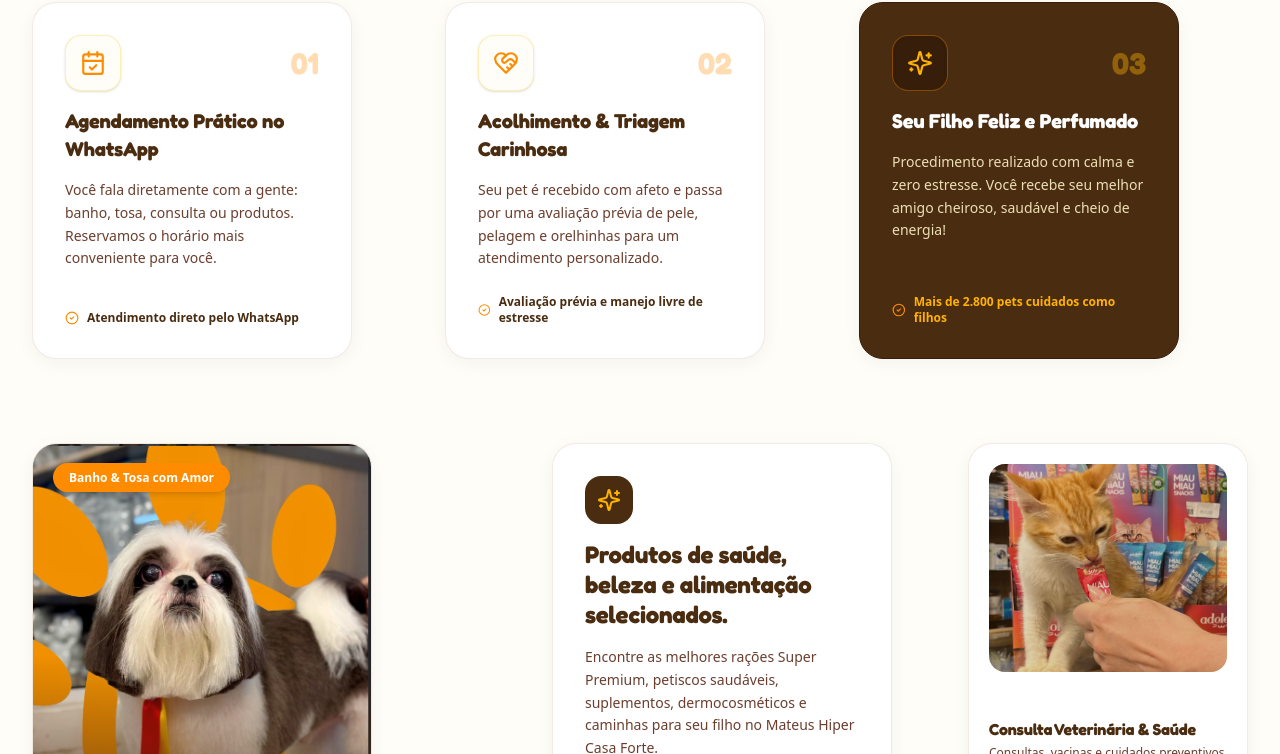
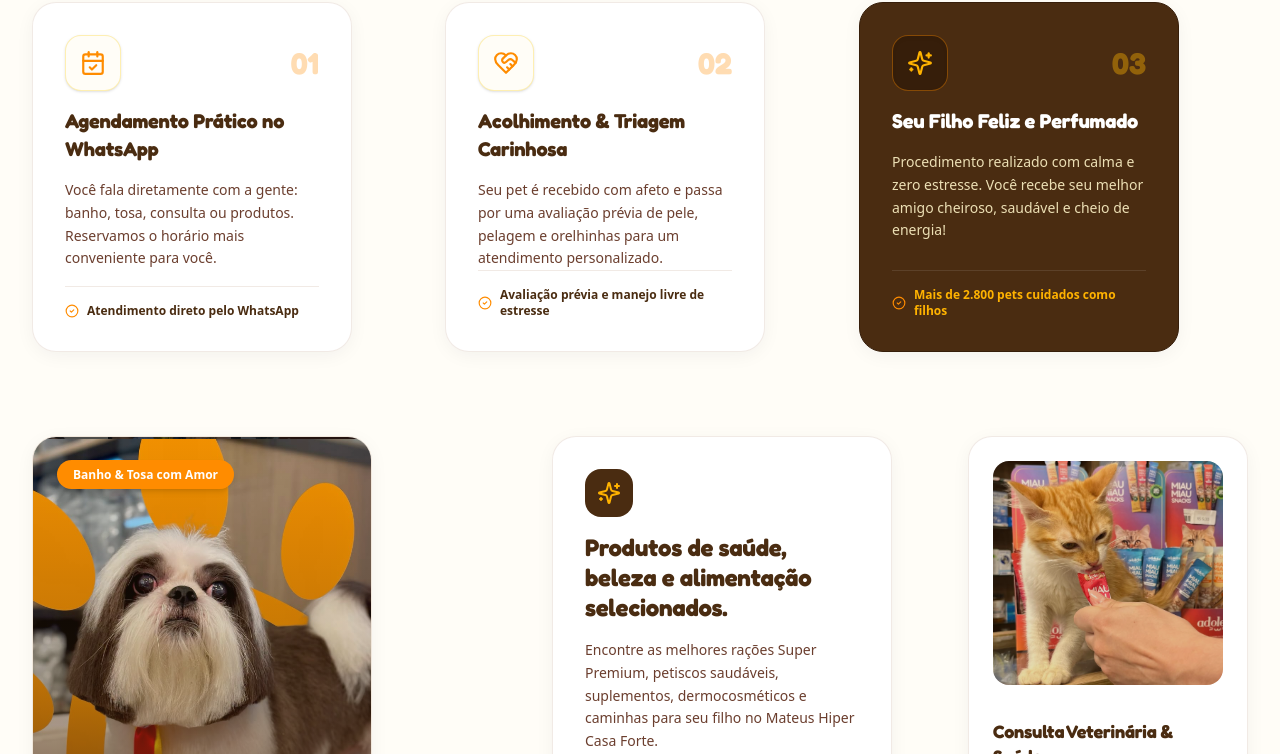
Before and after one commit to Gee152/petshop, an Astro site: page / in a window 1280 px wide. Shown: the part 1927-2681 px from the top of the page. Built offline with nearby package versions, Linux system fonts and the light colour scheme; Astro itself is replaced by a stand-in of ours.

Commit message:
style: alinha perfeitamente a altura e linha de base de todos os cards da secao Como Funciona, Servicos e Depoimentos

```diff
--- a/src/components/SocialProof.jsx
+++ b/src/components/SocialProof.jsx
@@ -62,7 +62,7 @@ export default function SocialProof({ onRequestFormModal }) {
             {TESTIMONIALS.map((t, idx) => (
               <div
                 key={idx}
-                className={`w-[85vw] max-w-[340px] shrink-0 snap-center md:w-auto md:shrink md:snap-align-none bg-white hover:bg-[#FFFDF7] border border-amber-900/10 hover:border-[#FF8C00]/50 p-6 sm:p-8 rounded-3xl space-y-4 flex flex-col justify-between hover:shadow-xl transition-all duration-300 interactive-card reveal ${
+                className={`w-[85vw] max-w-[340px] shrink-0 snap-center md:w-auto md:shrink md:snap-align-none h-full bg-white hover:bg-[#FFFDF7] border border-amber-900/10 hover:border-[#FF8C00]/50 p-6 sm:p-8 rounded-3xl space-y-4 flex flex-col justify-between hover:shadow-xl transition-all duration-300 interactive-card reveal ${
                   idx === 0 ? 'reveal-delay-100' : idx === 1 ? 'reveal-delay-200' : 'reveal-delay-300'
                 }`}
               >
--- a/src/components/Solutions.jsx
+++ b/src/components/Solutions.jsx
@@ -74,8 +74,8 @@ export default function Solutions({ onRequestFormModal }) {
           >
 
             {/* Passo 1: Agendamento */}
-            <div className="w-[84vw] max-w-[320px] shrink-0 snap-center md:w-auto md:shrink md:snap-align-none bg-white hover:bg-[#FFFDF7] border border-amber-900/10 hover:border-[#FF8C00]/50 rounded-3xl p-6 sm:p-8 space-y-4 shadow-sm hover:shadow-xl transition-all duration-300 interactive-card reveal reveal-delay-100 flex flex-col justify-between">
-              <div className="space-y-4">
+            <div className="w-[84vw] max-w-[320px] shrink-0 snap-center md:w-auto md:shrink md:snap-align-none h-full min-h-[300px] bg-white hover:bg-[#FFFDF7] border border-amber-900/10 hover:border-[#FF8C00]/50 rounded-3xl p-6 sm:p-8 shadow-sm hover:shadow-xl transition-all duration-300 interactive-card reveal reveal-delay-100 flex flex-col justify-between">
+              <div className="space-y-4 flex-1">
                 <div className="flex items-center justify-between">
                   <div className="w-14 h-14 rounded-2xl bg-[#FFFDF7] border border-amber-200/60 flex items-center justify-center text-[#4A2C11] shadow-sm">
                     <CalendarCheck size={26} className="text-[#FF8C00]" />
@@ -89,15 +89,15 @@ export default function Solutions({ onRequestFormModal }) {
                   {solutions.steps[0].description}
                 </p>
               </div>
-              <div className="pt-2 flex items-center gap-2 text-xs font-bold text-[#4A2C11]">
-                <CheckCircle2 size={14} className="text-[#FF8C00]" />
+              <div className="pt-4 mt-auto border-t border-amber-900/10 flex items-center gap-2 text-xs font-bold text-[#4A2C11]">
+                <CheckCircle2 size={14} className="text-[#FF8C00] shrink-0" />
                 <span>Atendimento direto pelo WhatsApp</span>
               </div>
             </div>
 
             {/* Passo 2: Acolhimento */}
-            <div className="w-[84vw] max-w-[320px] shrink-0 snap-center md:w-auto md:shrink md:snap-align-none bg-white hover:bg-[#FFFDF7] border border-amber-900/10 hover:border-[#FF8C00]/50 rounded-3xl p-6 sm:p-8 space-y-4 shadow-sm hover:shadow-xl transition-all duration-300 interactive-card reveal reveal-delay-200 flex flex-col justify-between">
-              <div className="space-y-4">
+            <div className="w-[84vw] max-w-[320px] shrink-0 snap-center md:w-auto md:shrink md:snap-align-none h-full min-h-[300px] bg-white hover:bg-[#FFFDF7] border border-amber-900/10 hover:border-[#FF8C00]/50 rounded-3xl p-6 sm:p-8 shadow-sm hover:shadow-xl transition-all duration-300 interactive-card reveal reveal-delay-200 flex flex-col justify-between">
+              <div className="space-y-4 flex-1">
                 <div className="flex items-center justify-between">
                   <div className="w-14 h-14 rounded-2xl bg-[#FFFDF7] border border-amber-200/60 flex items-center justify-center text-[#4A2C11] shadow-sm">
                     <HeartHandshake size={26} className="text-[#FF8C00]" />
@@ -111,15 +111,15 @@ export default function Solutions({ onRequestFormModal }) {
                   {solutions.steps[1].description}
                 </p>
               </div>
-              <div className="pt-2 flex items-center gap-2 text-xs font-bold text-[#4A2C11]">
-                <CheckCircle2 size={14} className="text-[#FF8C00]" />
+              <div className="pt-4 mt-auto border-t border-amber-900/10 flex items-center gap-2 text-xs font-bold text-[#4A2C11]">
+                <CheckCircle2 size={14} className="text-[#FF8C00] shrink-0" />
                 <span>Avaliação prévia e manejo livre de estresse</span>
               </div>
             </div>
 
             {/* Passo 3: Pet Feliz */}
-            <div className="w-[84vw] max-w-[320px] shrink-0 snap-center md:w-auto md:shrink md:snap-align-none bg-[#4A2C11] text-white border border-[#361E0A] rounded-3xl p-6 sm:p-8 space-y-4 shadow-xl transition-all duration-300 interactive-card reveal reveal-delay-300 flex flex-col justify-between">
-              <div className="space-y-4">
+            <div className="w-[84vw] max-w-[320px] shrink-0 snap-center md:w-auto md:shrink md:snap-align-none h-full min-h-[300px] bg-[#4A2C11] text-white border border-[#361E0A] rounded-3xl p-6 sm:p-8 shadow-xl transition-all duration-300 interactive-card reveal reveal-delay-300 flex flex-col justify-between">
+              <div className="space-y-4 flex-1">
                 <div className="flex items-center justify-between">
                   <div className="w-14 h-14 rounded-2xl bg-[#361E0A] border border-[#FF8C00]/40 flex items-center justify-center text-[#FFB300] shadow-inner">
                     <Sparkles size={26} className="text-[#FFB300]" />
@@ -133,8 +133,8 @@ export default function Solutions({ onRequestFormModal }) {
                   {solutions.steps[2].description}
                 </p>
               </div>
-              <div className="pt-2 flex items-center gap-2 text-xs font-bold text-[#FFB300]">
-                <CheckCircle2 size={14} className="text-[#FF8C00]" />
+              <div className="pt-4 mt-auto border-t border-white/10 flex items-center gap-2 text-xs font-bold text-[#FFB300]">
+                <CheckCircle2 size={14} className="text-[#FF8C00] shrink-0" />
                 <span>Mais de 2.800 pets cuidados como filhos</span>
               </div>
             </div>
@@ -176,29 +176,34 @@ export default function Solutions({ onRequestFormModal }) {
             className="flex lg:grid lg:grid-cols-12 gap-5 lg:gap-8 items-stretch overflow-x-auto lg:overflow-x-visible snap-x snap-mandatory pb-5 pt-1 -mx-4 px-4 sm:mx-0 sm:px-0 no-scrollbar touch-pan-x swipe-carousel select-none"
           >
             {/* Card 1: Foto Real de Banho & Tosa */}
-            <div className="w-[85vw] max-w-[340px] shrink-0 snap-center lg:w-auto lg:shrink lg:snap-align-none lg:col-span-5 relative rounded-3xl overflow-hidden shadow-xl min-h-[380px] group border border-amber-900/10 interactive-card reveal reveal-delay-100">
+            <div className="w-[85vw] max-w-[340px] shrink-0 snap-center lg:w-auto lg:shrink lg:snap-align-none lg:col-span-5 relative rounded-3xl overflow-hidden shadow-xl h-[440px] sm:h-[460px] lg:h-[480px] group border border-amber-900/10 interactive-card reveal reveal-delay-100 flex flex-col justify-between">
               <img
                 src={solutions.cards.card1.image}
                 alt={solutions.cards.card1.alt}
-                className="w-full h-full object-cover group-hover:scale-105 transition-all duration-700"
+                className="absolute inset-0 w-full h-full object-cover group-hover:scale-105 transition-all duration-700"
               />
-              <div className="absolute inset-0 bg-gradient-to-t from-[#4A2C11]/90 via-transparent to-transparent"></div>
+              <div className="absolute inset-0 bg-gradient-to-t from-[#4A2C11]/95 via-[#4A2C11]/30 to-transparent"></div>
 
               {/* Top Badge */}
-              <div className="absolute top-5 left-5">
+              <div className="relative z-10 p-5 sm:p-6">
                 <span className="bg-[#FF8C00] text-white font-extrabold text-xs px-4 py-1.5 rounded-full shadow-md">
                   {solutions.cards.card1.badge}
                 </span>
               </div>
 
-              <div className="absolute bottom-5 left-5 right-5 text-white">
-                <h4 className="text-lg font-bold">Banho & Tosa com Amor</h4>
-                <p className="text-xs text-amber-100/90">Produtos dermatológicos e água na temperatura ideal.</p>
+              {/* Bottom Text */}
+              <div className="relative z-10 p-5 sm:p-7 text-white space-y-1">
+                <h4 className="text-xl sm:text-2xl font-black font-heading leading-tight drop-shadow-md">
+                  Banho & Tosa com Amor
+                </h4>
+                <p className="text-xs sm:text-sm text-amber-100/90 leading-relaxed drop-shadow-sm">
+                  Produtos dermatológicos e água na temperatura ideal com toalhas individuais esterilizadas.
+                </p>
               </div>
             </div>
 
             {/* Card 2: Box Informativo de Especialidade e Produtos */}
-            <div className="w-[85vw] max-w-[340px] shrink-0 snap-center lg:w-auto lg:shrink lg:snap-align-none lg:col-span-4 bg-white border border-amber-900/10 rounded-3xl p-6 sm:p-8 flex flex-col justify-between space-y-6 shadow-sm interactive-card reveal reveal-delay-200">
+            <div className="w-[85vw] max-w-[340px] shrink-0 snap-center lg:w-auto lg:shrink lg:snap-align-none lg:col-span-4 bg-white border border-amber-900/10 rounded-3xl p-6 sm:p-8 h-[440px] sm:h-[460px] lg:h-[480px] flex flex-col justify-between shadow-sm interactive-card reveal reveal-delay-200">
               <div className="space-y-4">
                 <div className="w-12 h-12 rounded-2xl bg-[#4A2C11] text-[#FFB300] flex items-center justify-center">
                   <Sparkles size={24} />
@@ -211,7 +216,7 @@ export default function Solutions({ onRequestFormModal }) {
                 </p>
               </div>
 
-              <div>
+              <div className="pt-4">
                 <button
                   onClick={onRequestFormModal}
                   className="w-full bg-[#FF8C00] hover:bg-[#E67E00] text-white font-extrabold text-xs py-3.5 px-5 rounded-full transition-all cursor-pointer shadow-md active:scale-95 flex items-center justify-center gap-2"
@@ -223,18 +228,18 @@ export default function Solutions({ onRequestFormModal }) {
             </div>
 
             {/* Card 3: Foto de Atendimento Clínico */}
-            <div className="w-[85vw] max-w-[340px] shrink-0 snap-center lg:w-auto lg:shrink lg:snap-align-none lg:col-span-3 bg-white border border-amber-900/10 rounded-3xl p-5 flex flex-col justify-between space-y-4 shadow-xl interactive-card reveal reveal-delay-300">
-              <div className="relative rounded-2xl overflow-hidden h-52 group">
+            <div className="w-[85vw] max-w-[340px] shrink-0 snap-center lg:w-auto lg:shrink lg:snap-align-none lg:col-span-3 bg-white border border-amber-900/10 rounded-3xl p-5 sm:p-6 h-[440px] sm:h-[460px] lg:h-[480px] flex flex-col justify-between shadow-xl interactive-card reveal reveal-delay-300">
+              <div className="relative rounded-2xl overflow-hidden h-52 sm:h-56 group shrink-0">
                 <img
                   src={solutions.cards.card3.image}
                   alt={solutions.cards.card3.title}
                   className="w-full h-full object-cover group-hover:scale-105 transition-all duration-700"
                 />
-                <div className="absolute inset-0 bg-[#4A2C11]/20"></div>
+                <div className="absolute inset-0 bg-[#4A2C11]/15"></div>
               </div>
 
-              <div className="space-y-1">
-                <h3 className="text-base font-bold text-[#4A2C11] font-heading">
+              <div className="space-y-1 py-1">
+                <h3 className="text-base sm:text-lg font-bold text-[#4A2C11] font-heading leading-snug">
                   {solutions.cards.card3.title}
                 </h3>
                 <p className="text-xs text-[#6B3E2E] font-medium">
@@ -242,15 +247,17 @@ export default function Solutions({ onRequestFormModal }) {
                 </p>
               </div>
 
+              <div className="pt-2">
                 <a
                   href={consultancyWhatsappUrl}
                   target="_blank"
                   rel="noopener noreferrer"
-                className="w-full bg-[#4A2C11] hover:bg-[#361E0A] text-white font-bold py-3 px-4 rounded-full text-xs transition-all flex items-center justify-center gap-2 cursor-pointer active:scale-95 group"
+                  className="w-full bg-[#4A2C11] hover:bg-[#361E0A] text-white font-bold py-3.5 px-4 rounded-full text-xs transition-all flex items-center justify-center gap-2 cursor-pointer active:scale-95 group shadow-sm"
                 >
                   <span>{solutions.cards.card3.buttonText}</span>
                   <ArrowRight size={14} className="text-[#FF8C00] group-hover:translate-x-1 transition-transform" />
                 </a>
+              </div>
             </div>
 
           </div>
--- a/src/components/TrustedLocations.jsx
+++ b/src/components/TrustedLocations.jsx
@@ -100,7 +100,7 @@ export default function TrustedLocations({ onRequestFormModal }) {
               return (
                 <div
                   key={item.id}
-                  className={`w-[85vw] max-w-[340px] shrink-0 snap-center sm:w-auto sm:shrink sm:snap-align-none bg-white border border-amber-900/10 hover:border-[#FF8C00]/60 rounded-3xl p-4 flex flex-col justify-between shadow-md hover:shadow-xl transition-all duration-300 group interactive-card reveal ${delayClass}`}
+                  className={`w-[85vw] max-w-[340px] shrink-0 snap-center sm:w-auto sm:shrink sm:snap-align-none h-full bg-white border border-amber-900/10 hover:border-[#FF8C00]/60 rounded-3xl p-4 flex flex-col justify-between shadow-md hover:shadow-xl transition-all duration-300 group interactive-card reveal ${delayClass}`}
                 >
                 {/* Image Container with Badges */}
                 <a
```
Lines whose indentation alone changed are shown as unchanged.
